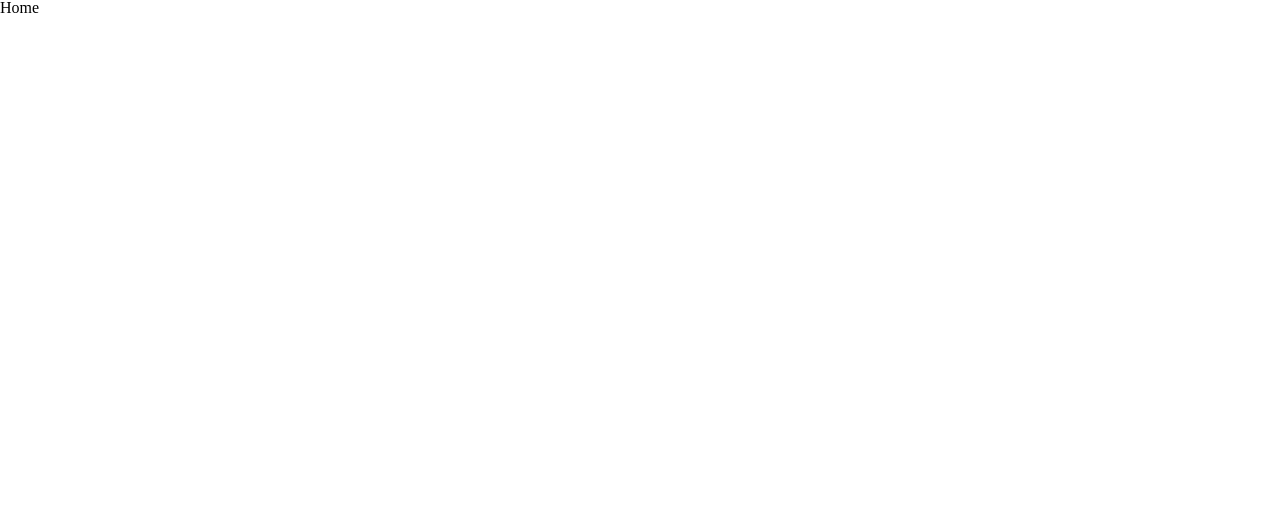
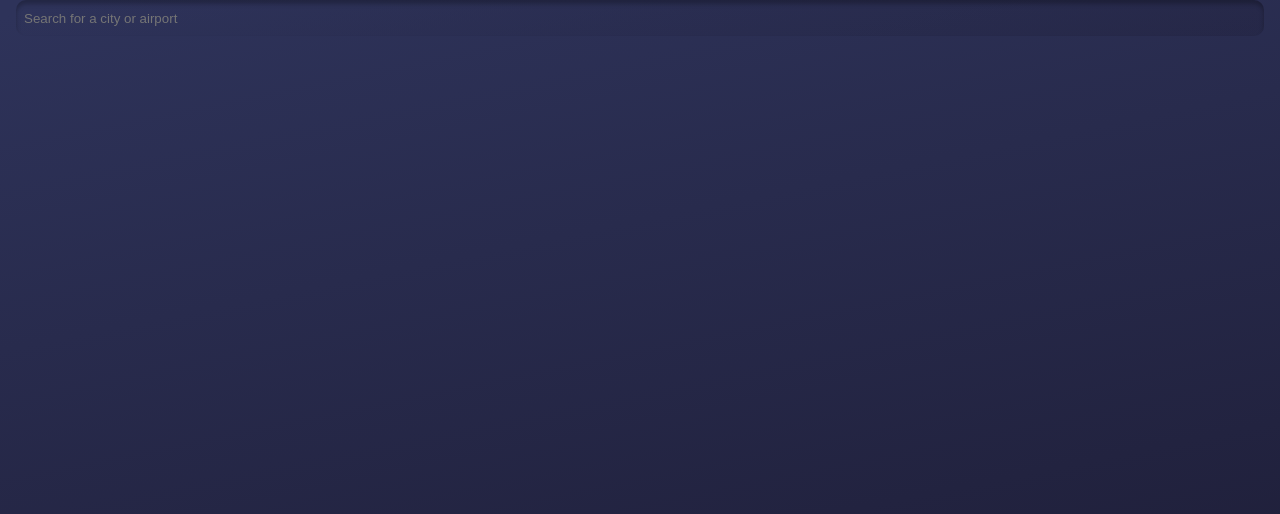
Before and after one commit to varditomer/weather-app, a React (Vite) app: page / in a window 1280 px wide. Shown: the top 514 px of the page. Built offline with nearby package versions, Linux system fonts and the light colour scheme.

Commit message:
search-bar init

```diff
--- /dev/null
+++ b/src/components/SearchBar.tsx
@@ -0,0 +1,15 @@
+export default function SearchBar() {
+    const handleInputSearch = (ev: any) => {
+        console.log(`ev.target.value:`, ev.target.value)
+    }
+    return (
+        <div className="search-bar">
+            <input
+                type="text"
+                className="input-search"
+                onChange={handleInputSearch}
+                placeholder="Search for a city or airport"
+            />
+        </div>
+    )
+}
--- a/src/pages/Home.tsx
+++ b/src/pages/Home.tsx
@@ -1,5 +1,10 @@
+import SearchBar from "../components/SearchBar";
+
 export default function Home() {
   return (
-    <div>Home</div>
+    <div className="Home">
+        <SearchBar />
+
+    </div>
   )
 }
--- a/src/styles/_main.scss
+++ b/src/styles/_main.scss
@@ -1,3 +1,6 @@
 // BASICS
 @import 'basics/base';
 @import 'basics/helpers';
+
+// COMPONENTS
+@import 'components/search-bar';
--- a/src/styles/basics/_base.scss
+++ b/src/styles/basics/_base.scss
@@ -110,8 +110,16 @@ section {
   display: block;
 }
 
+html {
+    height: 100vh;
+}
+
 body {
   line-height: 1;
+  background: linear-gradient(168.44deg, #2E335A 1.62%, #1C1B33 95.72%);
+  box-shadow: 40px 60px 150px 0px rgba(59, 38, 123, 0.7);
+  height: 100%;
+
 }
 
 ol,
--- /dev/null
+++ b/src/styles/components/_search-bar.scss
@@ -0,0 +1,12 @@
+.search-bar {
+    padding: 0 16px;
+    .input-search {
+        width: 100%;
+        border: none;
+        border-radius: 10px;
+        background: linear-gradient(168.44deg, rgba(46, 51, 90, 0.26) 1.62%, rgba(28, 27, 51, 0.26) 95.72%);
+        box-shadow: 0px 4px 4px 0px rgba(0, 0, 0, 0.25) inset;
+        height: 36px;
+        padding: 7px 8px 7px 8px;
+    }
+}
```
